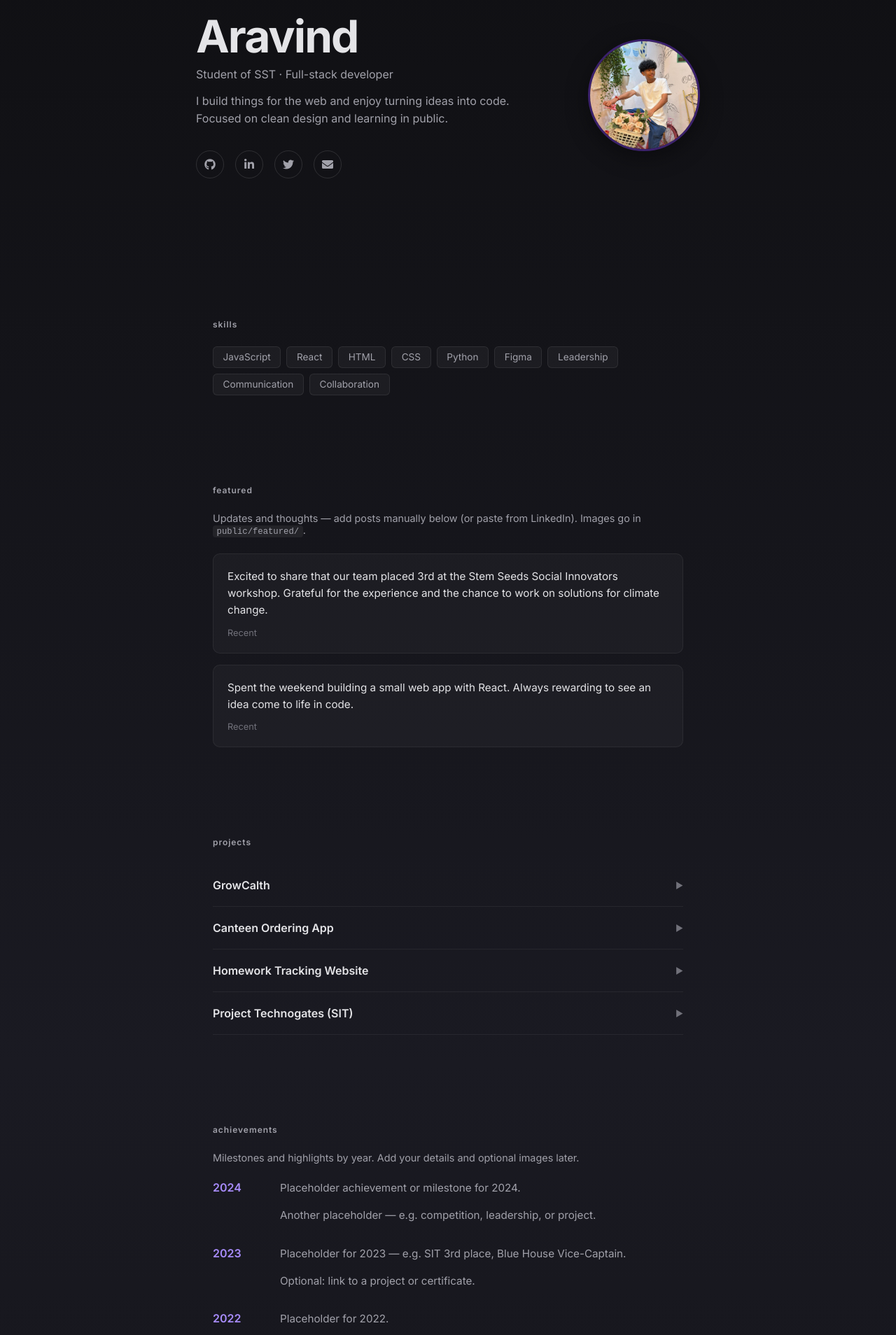
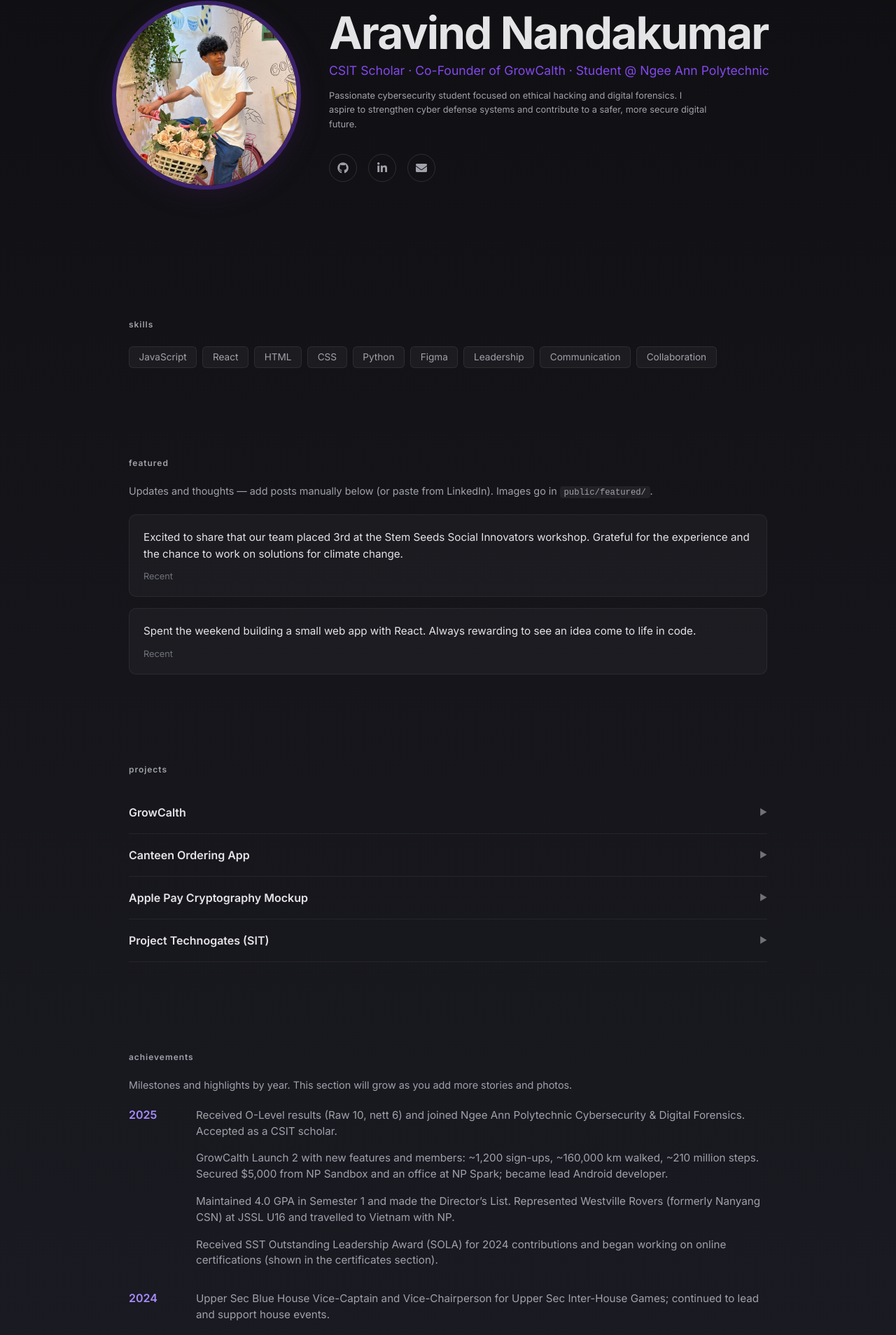
Before and after one commit to Aravind-BN/Aravind_Portfolio, a React (Create React App) app: page / in a window 1280 px wide. Shown: the part 218-2126 px from the top of the page at 70% size. Built offline with nearby package versions, Linux system fonts and the light colour scheme; the HTML template or start-up script is replaced by a standard one.

Commit message:
achievmeents done

```diff
--- a/src/App.css
+++ b/src/App.css
@@ -28,7 +28,7 @@
 
 /* Section layout: max-width, left-aligned heading */
 .page-section {
-  max-width: 720px;
+  max-width: 960px;
   margin: 0 auto;
   padding: 4rem 1.5rem 5rem;
 }
--- a/src/components/achievementpage/AchievementsTimeline.js
+++ b/src/components/achievementpage/AchievementsTimeline.js
@@ -2,46 +2,142 @@
 import placeholder from '../../images/placeholder';
 import './AchievementsTimeline.css';
 
-/*
- * Timeline of achievements by year. Mainly text, optional images; may relate to projects or certificates.
- * Replace placeholder entries with your details later.
- */
 const TIMELINE = [
+  {
+    year: '2025',
+    items: [
+      {
+        text:
+          'Received O-Level results (Raw 10, nett 6) and joined Ngee Ann Polytechnic Cybersecurity & Digital Forensics. Accepted as a CSIT scholar.',
+        image: null,
+      },
+      {
+        text:
+          'GrowCalth Launch 2 with new features and members: ~1,200 sign-ups, ~160,000 km walked, ~210 million steps. Secured $5,000 from NP Sandbox and an office at NP Spark; became lead Android developer.',
+        image: null,
+      },
+      {
+        text:
+          'Maintained 4.0 GPA in Semester 1 and made the Director’s List. Represented Westville Rovers (formerly Nanyang CSN) at JSSL U16 and travelled to Vietnam with NP.',
+        image: null,
+      },
+      {
+        text:
+          'Received SST Outstanding Leadership Award (SOLA) for 2024 contributions and began working on online certifications (shown in the certificates section).',
+        image: null,
+      },
+    ],
+  },
   {
     year: '2024',
     items: [
-      { text: 'Placeholder achievement or milestone for 2024.', image: null },
-      { text: 'Another placeholder — e.g. competition, leadership, or project.', image: null },
+      {
+        text:
+          'Upper Sec Blue House Vice-Captain and Vice-Chairperson for Upper Sec Inter-House Games; continued to lead and support house events.',
+        image: null,
+      },
+      {
+        text:
+          'Represented SST at NSG Football Championships B Division Boys (League 4) and achieved strong team results.',
+        image: null,
+      },
+      {
+        text:
+          'Perse Coding Team Challenge: Gold in Round 1 and Bronze in the Final Round at international level.',
+        image: null,
+      },
+      {
+        text:
+          'Volunteered at Willing Hearts and at SST Open House 2024 for SSTInc. GrowCalth had its first public launch in school with ~800 sign-ups, ~12,000 km walked and ~16 million steps, receiving very positive feedback. Completed O Levels.',
+        image: null,
+      },
     ],
   },
   {
     year: '2023',
     items: [
-      { text: 'Placeholder for 2023 — e.g. SIT 3rd place, Blue House Vice-Captain.', image: null },
-      { text: 'Optional: link to a project or certificate.', image: null },
+      {
+        text:
+          'Became Blue House Vice-Captain. Led and helped coordinate Inter-House Cheer & Dance rehearsals and competitions, and chaired S2 OEE training, recce and hike.',
+        image: null,
+      },
+      {
+        text:
+          'Took part in a wide range of school activities (Games Carnival, Inter-House Cheerleading, Inter-House Games – Upper Sec, OBS, SEP Dragonboat, Sec 2 OEE Camp as facilitator, Basic Ethics Workshop, Technopreneurship Programme).',
+        image: null,
+      },
+      {
+        text:
+          'Represented SST at NSG Football Championships B Division Boys (League 5) and in the international C.B. Paul Science Quiz.',
+        image: null,
+      },
+      {
+        text:
+          'Represented SST internationally in SASMO (participation), and earned Gold (Round 1) and Bronze (Final) in the Perse Coding Team Challenge. Volunteered at Engineering Good for service learning.',
+        image: null,
+      },
+      {
+        text:
+          'GrowCalth was selected as one of the top 3 projects in SSTInc, leading to a learning trip to San Francisco and DeveloperWeek 2023. Received the Eagles Award and joined Nanyang CSN Football Club (later Westville Rovers), training regularly on Sundays.',
+        image: null,
+      },
     ],
   },
   {
     year: '2022',
     items: [
-      { text: 'Placeholder for 2022.', image: null },
+      {
+        text:
+          'Served as Blue House Junior House Leader (JHL), helping to organise Inter-House Cheerleading and Outdoor Education Expedition (OEE) while also participating.',
+        image: null,
+      },
+      {
+        text:
+          'Completed two leadership modules and represented SST again at NSG Football Championships C Division Boys (West Zone).',
+        image: null,
+      },
+      {
+        text:
+          'Participated in Sec 2 Learning Alliance Beyond Borders (LABB) with Penabur Secondary Tanjung Duren, contributing to community service efforts.',
+        image: null,
+      },
+      {
+        text:
+          'Started working on GrowCalth with friends, laying the groundwork for the later launches.',
+        image: null,
+      },
     ],
   },
   {
     year: '2021',
     items: [
-      { text: 'Placeholder for 2021 — e.g. joined SST, DSA.', image: null },
+      {
+        text:
+          'Joined SST (School of Science and Technology, Singapore) through DSA and represented the school at NSG Football Championships C Division Boys (West Zone).',
+        image: null,
+      },
+      {
+        text:
+          'Joined SSTInc, the school’s incubation programme, to deepen programming skills under mentorship and work on real projects.',
+        image: null,
+      },
     ],
   },
 ];
 
 function TimelineItem({ item }) {
-  const imgSrc = item.image ? (process.env.PUBLIC_URL + item.image) : null;
+  const imgSrc = item.image ? process.env.PUBLIC_URL + item.image : null;
   return (
     <div className="timeline-achievement-item">
       {imgSrc && (
         <div className="timeline-achievement-image-wrap">
-          <img src={imgSrc} alt="" onError={(e) => { e.target.src = placeholder; }} />
+          <img
+            src={imgSrc}
+            alt=""
+            onError={(e) => {
+              e.target.src = placeholder;
+            }}
+          />
         </div>
       )}
       <p className="timeline-achievement-text">{item.text}</p>
@@ -53,7 +149,9 @@
   return (
     <section className="page-section achievements-timeline-section">
       <h2 className="section-heading">achievements</h2>
-      <p className="timeline-intro">Milestones and highlights by year. Add your details and optional images later.</p>
+      <p className="timeline-intro">
+        Milestones and highlights by year. This section will grow as you add more stories and photos.
+      </p>
       <div className="timeline">
         {TIMELINE.map(({ year, items }) => (
           <div key={year} className="timeline-year-block">
--- a/src/components/certificates/Certificates.js
+++ b/src/components/certificates/Certificates.js
@@ -2,22 +2,56 @@
 import placeholder from '../../images/placeholder';
 import './Certificates.css';
 
-// Match to images in public/images/ (e.g. Aravind_CBPaul.jpeg). Filter by category.
+// Certificates are grouped by broad category for filtering.
 const FILTERS = ['all', 'technical', 'leadership', 'cybersecurity'];
 
+// Images are expected under src/images with the original filenames from ACH.
+// If an image fails to load, a placeholder is shown.
 const CERTIFICATES = [
-  { title: 'Perse Competition — Round 1 Distinction, Round 2 Higher Participation', image: '/images/Aravind_.jpeg', category: 'technical' },
-  { title: 'SASMO — Certificate of Participation', image: '/images/Aravind_SASMO.jpeg', category: 'technical' },
-  { title: 'AI for Literacy (Literacy in AI)', image: '/images/Aravind_AI.jpeg', category: 'technical' },
-  { title: 'Edusave Certificate of Academic Achievement', image: '/images/Aravind_AcademicAcheivement.jpg', category: 'technical' },
-  { title: 'CCC–CDC Education Merit Award', image: '/images/Aravind_AcademicAcheivement.jpg', category: 'technical' },
-  { title: 'C.B. Paul Science Quiz — Individual Participation', image: '/images/Aravind_CBPaul.jpeg', category: 'technical' },
-  { title: 'Stem Seeds Social Innovators (SIT) — 3rd Place', image: '/images/Aravind_SITImage.jpg', category: 'technical' },
-  { title: 'Blue House Vice-Captain / JHL', image: null, category: 'leadership' },
+  {
+    title: 'Perse Competition — Round 1 Distinction, Round 2 Higher Participation',
+    image: require('../../images/Aravind_.jpeg'),
+    category: 'technical',
+  },
+  {
+    title: 'SASMO — Certificate of Participation',
+    image: require('../../images/Aravind_SASMO.jpeg'),
+    category: 'technical',
+  },
+  {
+    title: 'AI for Literacy (Literacy in AI)',
+    image: require('../../images/Aravind_AI.jpeg'),
+    category: 'technical',
+  },
+  {
+    title: 'Edusave Certificate of Academic Achievement',
+    image: require('../../images/Aravind_AcademicAcheivement.jpg'),
+    category: 'technical',
+  },
+  {
+    title: 'CCC–CDC Education Merit Award',
+    image: require('../../images/Aravind_AcademicAcheivement.jpg'),
+    category: 'technical',
+  },
+  {
+    title: 'C.B. Paul Science Quiz — Individual Participation',
+    image: require('../../images/Aravind_CBPaul.jpeg'),
+    category: 'technical',
+  },
+  {
+    title: 'Stem Seeds Social Innovators (SIT) — 3rd Place',
+    image: require('../../images/Aravind_SITImage.jpg'),
+    category: 'technical',
+  },
+  {
+    title: 'Blue House Vice-Captain / Junior House Leader',
+    image: null,
+    category: 'leadership',
+  },
 ];
 
 function CertItem({ item }) {
-  const imgSrc = item.image ? process.env.PUBLIC_URL + item.image : null;
+  const imgSrc = item.image;
   return (
     <li className="cert-item">
       <div className="cert-content">
@@ -26,7 +60,9 @@
             <img
               src={imgSrc}
               alt=""
-              onError={(e) => { e.target.src = placeholder; }}
+              onError={(e) => {
+                e.target.src = placeholder;
+              }}
             />
           </div>
         )}
@@ -55,7 +91,13 @@
             className={`cert-filter-btn ${filter === f ? 'active' : ''}`}
             onClick={() => setFilter(f)}
           >
-            {f === 'all' ? 'all' : f === 'technical' ? 'technical skills' : f === 'leadership' ? 'leadership' : 'cybersecurity'}
+            {f === 'all'
+              ? 'all'
+              : f === 'technical'
+              ? 'technical skills'
+              : f === 'leadership'
+              ? 'leadership'
+              : 'cybersecurity'}
           </button>
         ))}
       </div>
--- a/src/components/commonitems/Navbar.css
+++ b/src/components/commonitems/Navbar.css
@@ -8,7 +8,7 @@
 }
 
 .navbar-inner {
-  max-width: 720px;
+  max-width: 960px;
   margin: 0 auto;
   padding: 1rem 1.5rem;
   display: flex;
--- a/src/components/pages/Home.css
+++ b/src/components/pages/Home.css
@@ -6,7 +6,7 @@
 }
 
 .hero-inner {
-  max-width: 720px;
+  max-width: 960px;
   margin: 0 auto;
   width: 100%;
   display: flex;
@@ -23,12 +23,12 @@
 
 .hero-photo-wrap {
   flex-shrink: 0;
-  width: 160px;
-  height: 160px;
+  width: 270px;
+  height: 270px;
   border-radius: 50%;
   overflow: hidden;
-  border: 3px solid rgba(124, 58, 237, 0.4);
-  box-shadow: 0 8px 32px rgba(0, 0, 0, 0.4);
+  border: 6px solid rgba(124, 58, 237, 0.4);
+  box-shadow: 0 8px 32px rgba(52, 26, 66, 0.4);
 }
 
 .hero-photo {
@@ -62,16 +62,16 @@
 }
 
 .hero-tagline {
-  font-size: 1rem;
-  color: #a1a1aa;
+  font-size: 1.1rem;
+  color: #8548ef;
   margin-bottom: 1rem;
 }
 
 .hero-bio {
-  font-size: 1rem;
+  font-size: 0.8rem;
   line-height: 1.6;
   color: #a1a1aa;
-  max-width: 480px;
+  max-width: 540px;
   margin-bottom: 2rem;
 }
 
--- a/src/components/pages/Home.js
+++ b/src/components/pages/Home.js
@@ -2,9 +2,9 @@
 import placeholder from '../../images/placeholder';
 import './Home.css';
 
-const NAME = 'Aravind';
-const TAGLINE = 'Student of SST · Full-stack developer';
-const BIO = 'I build things for the web and enjoy turning ideas into code. Focused on clean design and learning in public.';
+const NAME = 'Aravind Nandakumar';
+const TAGLINE = 'CSIT Scholar · Co-Founder of GrowCalth · Student @ Ngee Ann Polytechnic';
+const BIO = 'Passionate cybersecurity student focused on ethical hacking and digital forensics. I aspire to strengthen cyber defense systems and contribute to a safer, more secure digital future.';
 
 function Home() {
   const [displayName, setDisplayName] = useState('');
@@ -20,7 +20,7 @@
         clearInterval(interval);
         setCursorVisible(false);
       }
-    }, 120);
+    }, 80);
     return () => clearInterval(interval);
   }, []);
 
@@ -29,10 +29,18 @@
   return (
     <section id="home" className="hero">
       <div className="hero-inner">
+      <div className="hero-photo-wrap">
+          <img
+            src={photoUrl}
+            alt="Aravind"
+            className="hero-photo"
+            onError={(e) => { e.target.src = placeholder; }}
+          />
+        </div>
         <div className="hero-text">
           <h1 className="hero-name">
             {displayName}
-            <span className={cursorVisible ? 'typing-cursor' : 'typing-cursor hidden'}>|</span>
+            <span className={'typing-cursor'}>|</span>
           </h1>
           <p className="hero-tagline">{TAGLINE}</p>
           <p className="hero-bio">{BIO}</p>
@@ -43,21 +51,10 @@
           <a href="https://www.linkedin.com/in/aravind-nandakumar-a8ba05226/" target="_blank" rel="noopener noreferrer" className="hero-link" aria-label="LinkedIn">
             <i className="fab fa-linkedin-in" />
           </a>
-          <a href="https://twitter.com/ar4v1ndn0tc00l" target="_blank" rel="noopener noreferrer" className="hero-link" aria-label="Twitter">
-            <i className="fab fa-twitter" />
-          </a>
           <a href="mailto:bellam_nandakumar_aravind@s2021.sst.edu.sg" className="hero-link" aria-label="Email">
             <i className="fas fa-envelope" />
           </a>
           </div>
-        </div>
-        <div className="hero-photo-wrap">
-          <img
-            src={photoUrl}
-            alt="Aravind"
-            className="hero-photo"
-            onError={(e) => { e.target.src = placeholder; }}
-          />
         </div>
       </div>
     </section>
--- a/src/components/projectspage/Projects.js
+++ b/src/components/projectspage/Projects.js
@@ -5,54 +5,54 @@
   {
     id: 'growcalth',
     title: 'GrowCalth',
-    href: 'https://github.com',
-    websiteUrl: 'https://growcalth.example.com',
+    href: 'https://github.com', // replace with real GitHub repo
+    websiteUrl: 'https://growcalth.example.com', // replace with real GrowCalth site
     image: '/projects/growcalth.png',
-    role: 'Developer / Team member',
+    role: 'Developer / team member',
     contributions: [
-      'Designed and built the step-tracking and house contribution flow.',
-      'Collaborated on front-end UI and integration with backend.',
+      'Co-designed and built the step-tracking and house contribution flow.',
+      'Worked on front-end UI and integration with backend services.',
     ],
-    tech: 'React, JavaScript, CSS',
+    tech: 'React, JavaScript, CSS, Firebase',
   },
   {
     id: 'canteen',
     title: 'Canteen Ordering App',
-    href: 'https://github.com',
+    href: 'https://github.com', // replace with real GitHub repo
     websiteUrl: null,
     image: '/projects/canteen.png',
     role: 'Front-end developer',
     contributions: [
-      'Implemented ordering interface and cart logic.',
-      'Responsive layout and accessibility improvements.',
+      'Implemented ordering interface, cart behaviour and basic validations.',
+      'Improved responsiveness and accessibility for different devices.',
     ],
     tech: 'HTML, CSS, JavaScript',
   },
   {
-    id: 'homework',
-    title: 'Homework Tracking Website',
-    href: 'https://github.com',
+    id: 'crypto',
+    title: 'Apple Pay Cryptography Mockup',
+    href: 'https://github.com', // replace with real GitHub repo
     websiteUrl: null,
-    image: '/projects/homework.png',
+    image: '/projects/crypto.png',
     role: 'Solo developer',
     contributions: [
-      'Full design and implementation of tracking and filtering.',
-      'Local storage persistence and simple UI.',
+      'Built a prototype flow that mimics Apple Pay style payments.',
+      'Implemented CRYSTALS-Kyber for key encapsulation and ChaCha20‑Poly1305 for authenticated encryption.',
     ],
-    tech: 'React, CSS',
+    tech: 'Python, cryptography libraries (CRYSTALS‑Kyber, ChaCha20‑Poly1305)',
   },
   {
     id: 'technogates',
     title: 'Project Technogates (SIT)',
-    href: 'https://github.com',
+    href: 'https://github.com', // replace with real GitHub repo
     websiteUrl: null,
     image: '/projects/technogates.png',
     role: 'Team member',
     contributions: [
-      'Contributed to concept and prototype for climate-focused solution.',
-      'Presented at SIT and supported demo.',
+      'Contributed to concept and prototype for a climate‑focused solution.',
+      'Helped prepare and deliver the presentation and demo at SIT.',
     ],
-    tech: 'Various',
+    tech: 'Various (web, data and presentation tools)',
   },
 ];
 
@@ -68,7 +68,9 @@
         aria-expanded={expanded}
       >
         <span className="project-title">{project.title}</span>
-        <span className="project-chevron" aria-hidden>{expanded ? '▼' : '▶'}</span>
+        <span className="project-chevron" aria-hidden>
+          {expanded ? '▼' : '▶'}
+        </span>
       </button>
       {expanded && (
         <div className="project-details">
@@ -101,7 +103,9 @@
               </div>
             </div>
           )}
-          <p className="project-role"><strong>Role:</strong> {project.role}</p>
+          <p className="project-role">
+            <strong>Role:</strong> {project.role}
+          </p>
           <div className="project-contributions">
             <strong>Contributions:</strong>
             <ul>
@@ -110,14 +114,26 @@
               ))}
             </ul>
           </div>
-          <p className="project-tech"><strong>Tech:</strong> {project.tech}</p>
+          <p className="project-tech">
+            <strong>Tech:</strong> {project.tech}
+          </p>
           <div className="project-links">
             {project.websiteUrl && (
-              <a href={project.websiteUrl} target="_blank" rel="noopener noreferrer" className="project-github-link">
+              <a
+                href={project.websiteUrl}
+                target="_blank"
+                rel="noopener noreferrer"
+                className="project-github-link"
+              >
                 Visit website →
               </a>
             )}
-            <a href={project.href} target="_blank" rel="noopener noreferrer" className="project-github-link">
+            <a
+              href={project.href}
+              target="_blank"
+              rel="noopener noreferrer"
+              className="project-github-link"
+            >
               View on GitHub →
             </a>
           </div>
```
Also changed, not shown: src/components/commonitems/Footer.js (+0 -47 lines).
